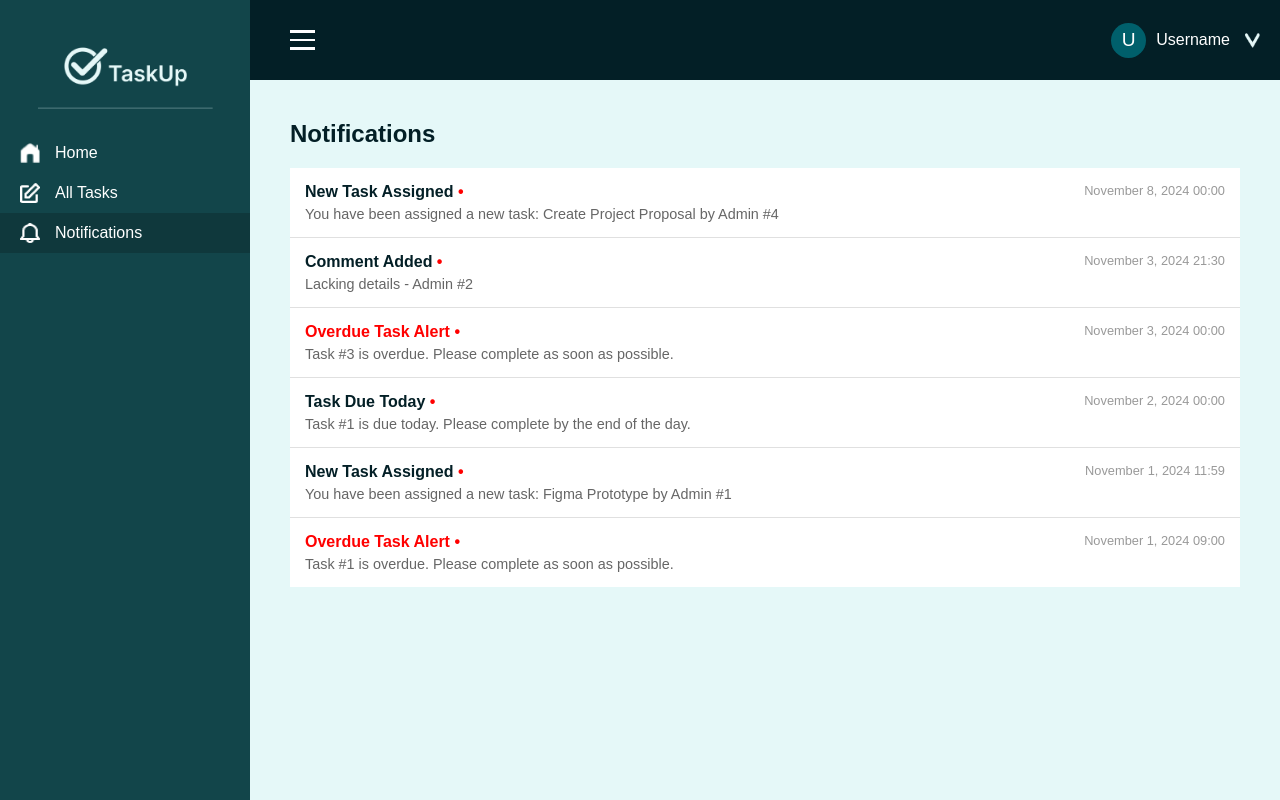
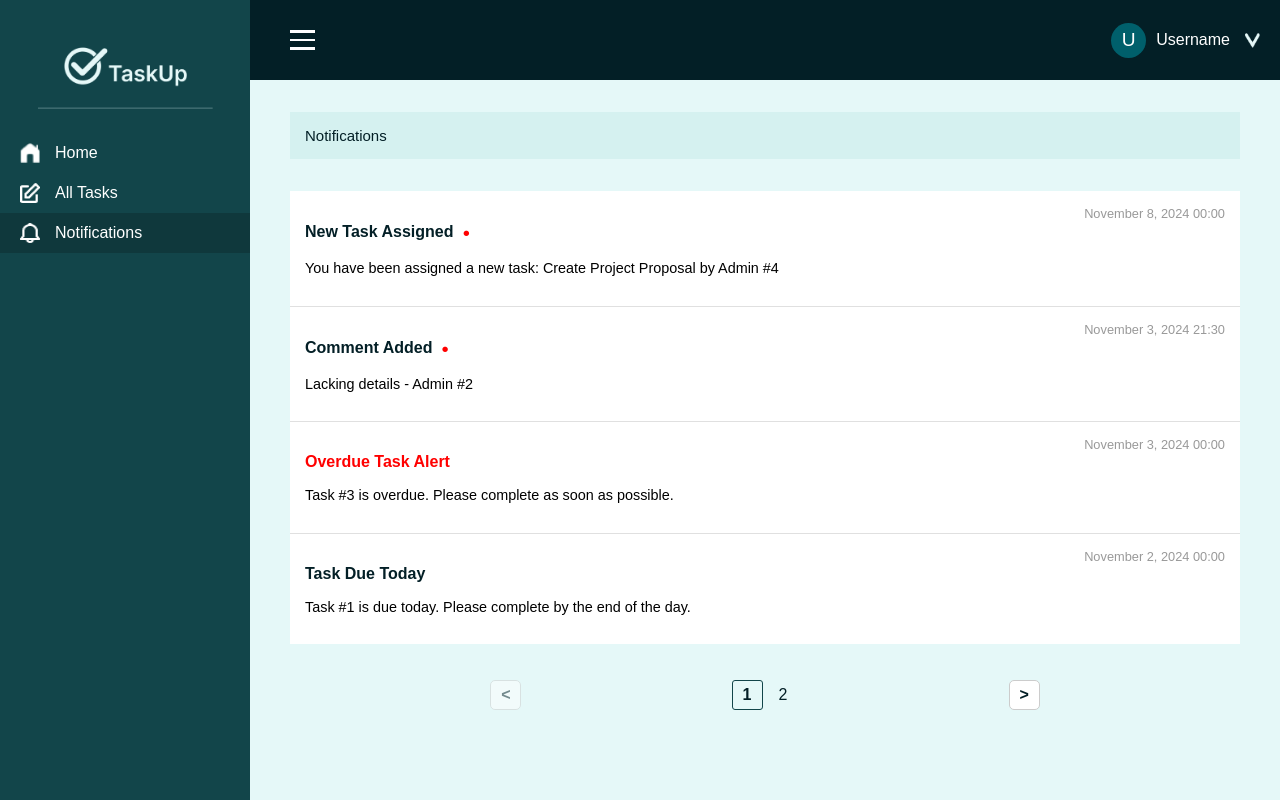
Before and after one commit to ChelcRose/Webdev2FinalProject, a React (Create React App) app in the folder taskup/: page /notifications in a window 1280 px wide. Built offline with nearby package versions, Linux system fonts and the light colour scheme.

Commit message:
notifications page

```diff
--- a/taskup/src/components/AllTasks.css
+++ b/taskup/src/components/AllTasks.css
@@ -27,7 +27,7 @@
 
   .view-details-btn {
     position: relative;
-    right:50px;
+    right:30px;
     background-color: #12454a;
     font-weight: normal;
     color: white;
--- a/taskup/src/components/Notifications.css
+++ b/taskup/src/components/Notifications.css
@@ -45,3 +45,61 @@
     color: #999;
     white-space: nowrap;
   }
+
+  .unread-dot {
+    color: red;
+    font-size: 1.2rem;
+    margin-left: 5px;
+    vertical-align: middle;
+  }
+
+  .pagination {
+    display: flex;
+    justify-content: center;
+    align-items: center;
+    gap: 10px;
+    margin-top: 20px;
+  }
+
+  .pagination-btn {
+    background-color: white;
+    border: 1px solid #ccc;
+    border-radius: 5px;
+    padding: 5px 10px;
+    width: auto;
+    text-align: center;
+    cursor: pointer;
+    font-size: 1rem;
+    color: #031f26;
+  }
+
+  .pagination-btn:disabled {
+    cursor: not-allowed;
+    opacity: 0.5;
+  }
+
+  .pagination-numbers {
+    display: flex;
+    align-items: center;
+    gap: 5px;
+  }
+
+  .pagination-number {
+    font-size: 1rem;
+    padding: 5px 10px;
+    cursor: pointer;
+    border-radius: 3px;
+    color: #031f26;
+    border: 1px solid transparent;
+    background-color: transparent;
+  }
+
+  .pagination-number.active {
+    font-weight: bold;
+    background-color: #e5f8f8;
+    border: 1px solid #12454a;
+  }
+
+  .pagination-number:hover:not(.active) {
+    background-color: #f4f4f4;
+  }
--- a/taskup/src/components/Notifications.jsx
+++ b/taskup/src/components/Notifications.jsx
@@ -5,49 +5,35 @@ import Header from './Header';
 
 const Notifications = () => {
   const [isSidebarOpen, setIsSidebarOpen] = useState(true);
+  const [currentPage, setCurrentPage] = useState(1);
 
   const toggleSidebar = () => {
     setIsSidebarOpen((prevState) => !prevState);
   };
 
   const notifications = [
-    {
-      title: 'New Task Assigned',
-      body: 'You have been assigned a new task: Create Project Proposal by Admin #4',
-      date: 'November 8, 2024 00:00',
-      isRed: false,
-    },
-    {
-      title: 'Comment Added',
-      body: 'Lacking details - Admin #2',
-      date: 'November 3, 2024 21:30',
-      isRed: false,
-    },
-    {
-      title: 'Overdue Task Alert',
-      body: 'Task #3 is overdue. Please complete as soon as possible.',
-      date: 'November 3, 2024 00:00',
-      isRed: true,
-    },
-    {
-      title: 'Task Due Today',
-      body: 'Task #1 is due today. Please complete by the end of the day.',
-      date: 'November 2, 2024 00:00',
-      isRed: false,
-    },
-    {
-      title: 'New Task Assigned',
-      body: 'You have been assigned a new task: Figma Prototype by Admin #1',
-      date: 'November 1, 2024 11:59',
-      isRed: false,
-    },
-    {
-      title: 'Overdue Task Alert',
-      body: 'Task #1 is overdue. Please complete as soon as possible.',
-      date: 'November 1, 2024 09:00',
-      isRed: true,
-    },
+    { title: 'New Task Assigned', description: 'You have been assigned a new task: Create Project Proposal by Admin #4', date: 'November 8, 2024 00:00', unread: true },
+    { title: 'Comment Added', description: 'Lacking details - Admin #2', date: 'November 3, 2024 21:30', unread: true },
+    { title: 'Overdue Task Alert', description: 'Task #3 is overdue. Please complete as soon as possible.', date: 'November 3, 2024 00:00', alert: true },
+    { title: 'Task Due Today', description: 'Task #1 is due today. Please complete by the end of the day.', date: 'November 2, 2024 00:00' },
+    { title: 'New Task Assigned', description: 'You have been assigned a new task: Figma Prototype by Admin #1', date: 'November 1, 2024 11:59' },
+    { title: 'Overdue Task Alert', description: 'Task #1 is overdue. Please complete as soon as possible.', date: 'November 1, 2024 09:00', alert: true },
   ];
+
+  const itemsPerPage = 4;
+  const totalPages = Math.ceil(notifications.length / itemsPerPage);
+
+  const handlePageChange = (direction) => {
+    if (direction === 'next' && currentPage < totalPages) {
+      setCurrentPage(currentPage + 1);
+    } else if (direction === 'prev' && currentPage > 1) {
+      setCurrentPage(currentPage - 1);
+    }
+  };
+
+  const indexOfLastItem = currentPage * itemsPerPage;
+  const indexOfFirstItem = indexOfLastItem - itemsPerPage;
+  const currentNotifications = notifications.slice(indexOfFirstItem, indexOfLastItem);
 
   return (
     <div className="notifications-page">
@@ -55,22 +41,52 @@ const Notifications = () => {
       <div className={`main-content ${isSidebarOpen ? '' : 'expanded'}`}>
         <Header toggleSidebar={toggleSidebar} isSidebarOpen={isSidebarOpen} />
         <div className="notifications-container">
-          <h2 className="notifications-header">Notifications</h2>
-          {notifications.map((notification, index) => (
-            <div className="notification-item" key={index}>
-              <div>
-                <div
-                  className={`notification-title ${
-                    notification.isRed ? 'red' : ''
-                  }`}
-                >
-                  {notification.title} <span style={{ color: 'red' }}>•</span>
+          <h2 className="section-heading">Notifications</h2>
+          <div className="notifications-list">
+            {currentNotifications.map((notification, index) => (
+              <div key={index} className="notification-item">
+                <div>
+                  <h3 className={`notification-title ${notification.alert ? 'red' : ''}`}>
+                    {notification.title} {notification.unread && <span className="unread-dot">•</span>}
+                  </h3>
+                  <p className="notification-description">{notification.description}</p>
                 </div>
-                <div className="notification-body">{notification.body}</div>
+                <span className="notification-date">{notification.date}</span>
               </div>
-              <div className="notification-date">{notification.date}</div>
+            ))}
+          </div>
+          <div className="pagination">
+            <button
+              className="pagination-btn"
+              onClick={() => handlePageChange('prev')}
+              disabled={currentPage === 1}
+            >
+              &lt;
+            </button>
+
+            <div className="pagination-numbers">
+              {Array.from({ length: totalPages }, (_, index) => {
+                const page = index + 1;
+                return (
+                  <span
+                    key={page}
+                    className={`pagination-number ${currentPage === page ? 'active' : ''}`}
+                    onClick={() => setCurrentPage(page)}
+                  >
+                    {page}
+                  </span>
+                );
+              })}
             </div>
-          ))}
+
+            <button
+              className="pagination-btn"
+              onClick={() => handlePageChange('next')}
+              disabled={currentPage === totalPages}
+            >
+              &gt;
+            </button>
+          </div>
         </div>
       </div>
     </div>
```
